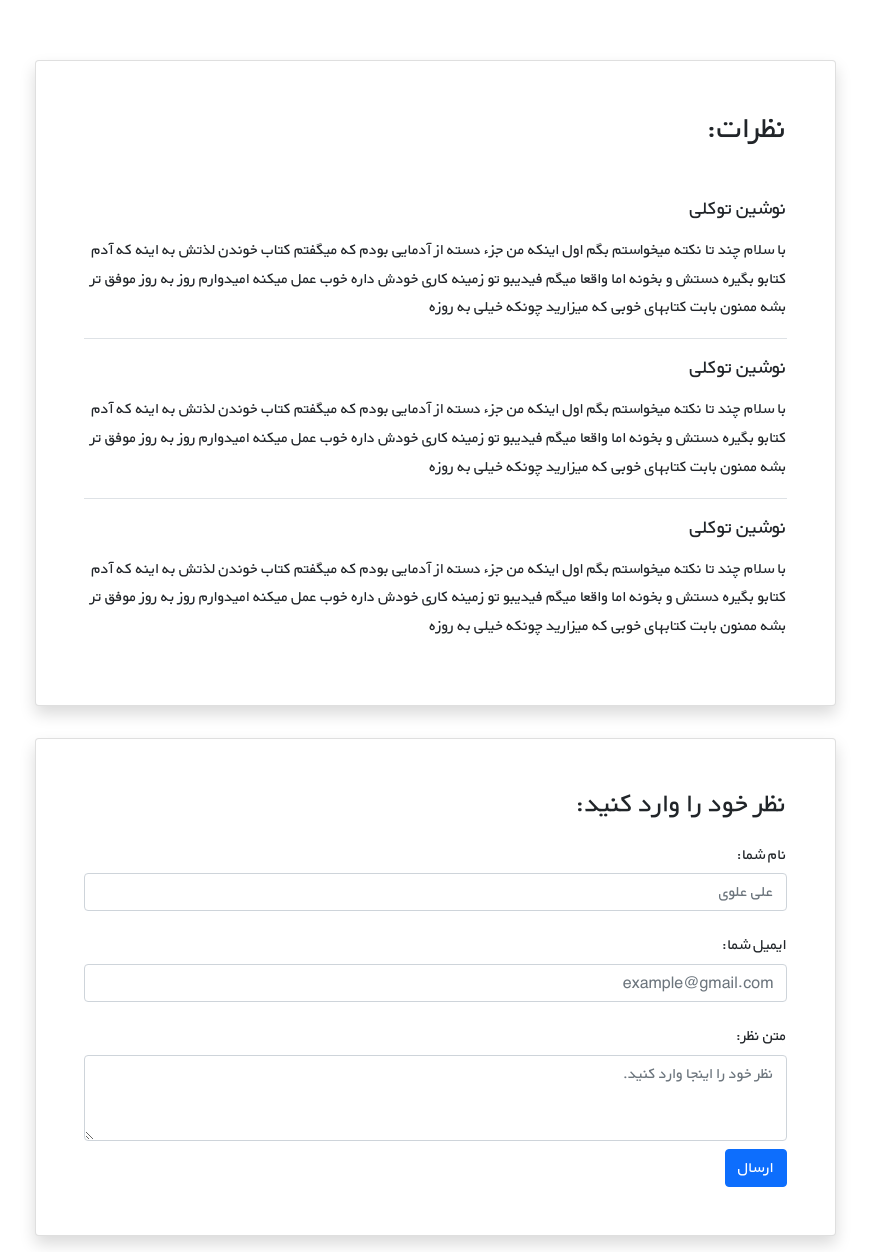
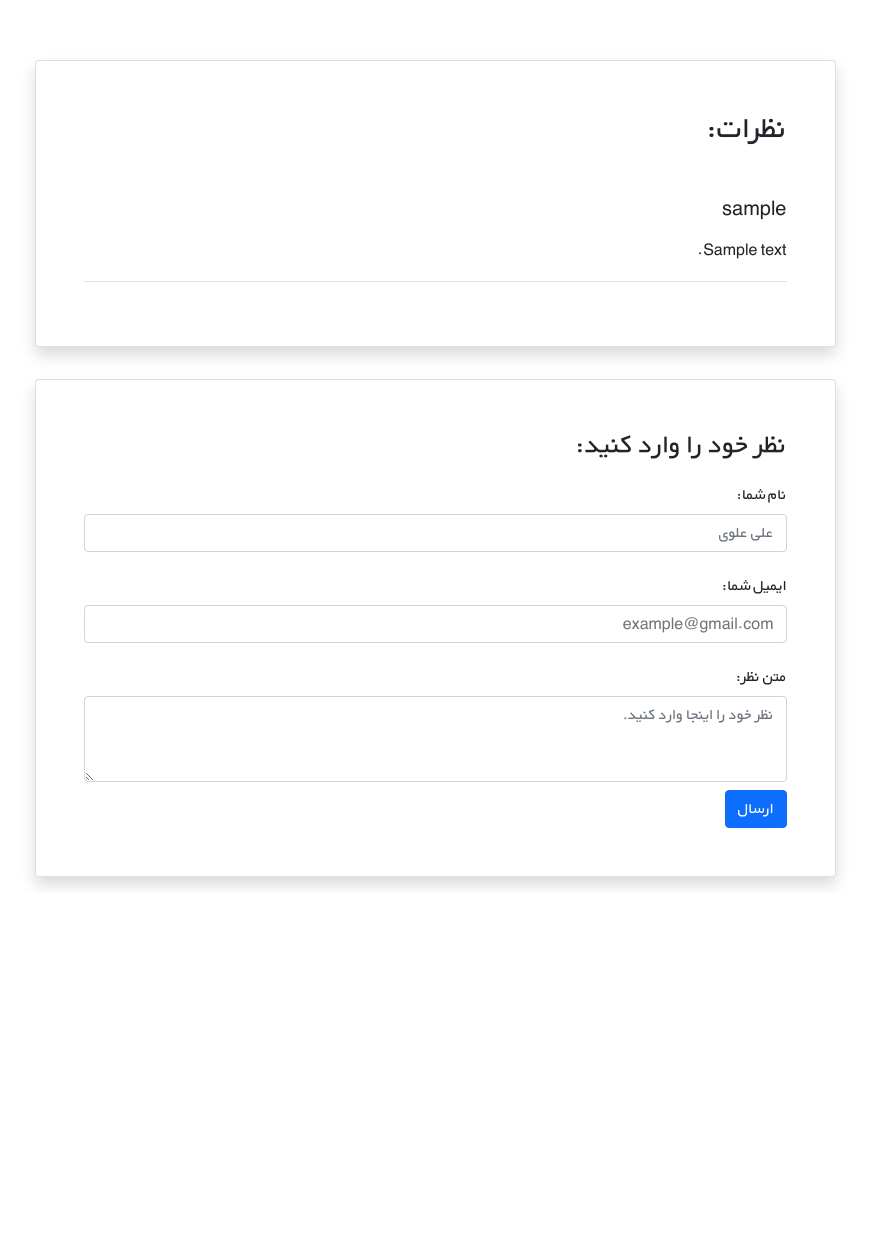
Before and after one commit to realhesam04/BookStore_Project, a Django app: page /books/1/ in a window 1280 px wide. Shown: the part 471-1723 px from the top of the page, without its empty margins (205-1075 px from the left). After the commit the page ends 1359 px from the top, so only its background shows below. Run offline with Django 5.2, Linux system fonts and the light colour scheme; tables that the repository leaves empty hold one stand-in row (values such as "Sample post"); grey boxes marked "Sample" are stand-in pictures.

Commit message:
add comments to template

```diff
--- a/books/templates/book/book_detail.html
+++ b/books/templates/book/book_detail.html
@@ -51,32 +51,12 @@
                     <div class="d-flex justify-content-center">
                         <div class="card shadow my-3 p-5 w-sm-75 w-100">
                             <h2 class="mb-5">نظرات:</h2>
-                            <div class="border-bottom mb-3">
-                                <h5 class="mb-3">نوشین توکلی</h5>
-                                <p>با سلام چند تا نکته میخواستم بگم اول اینکه من جزء دسته از آدمایی بودم که میگفتم کتاب
-                                    خوندن لذتش
-                                    به اینه که آدم کتابو بگیره دستش و بخونه اما واقعا میگم فیدیبو تو زمینه کاری خودش
-                                    داره خوب عمل
-                                    میکنه امیدوارم روز به روز موفق تر بشه ممنون بابت کتابهای خوبی که میزارید چونکه خیلی
-                                    به روزه</p>
-                            </div>
-                            <div class="border-bottom mb-3">
-                                <h5 class="mb-3">نوشین توکلی</h5>
-                                <p>با سلام چند تا نکته میخواستم بگم اول اینکه من جزء دسته از آدمایی بودم که میگفتم کتاب
-                                    خوندن لذتش
-                                    به اینه که آدم کتابو بگیره دستش و بخونه اما واقعا میگم فیدیبو تو زمینه کاری خودش
-                                    داره خوب عمل
-                                    میکنه امیدوارم روز به روز موفق تر بشه ممنون بابت کتابهای خوبی که میزارید چونکه خیلی
-                                    به روزه</p>
-                            </div>
-                            <div>
-                                <h5 class="mb-3">نوشین توکلی</h5>
-                                <p>با سلام چند تا نکته میخواستم بگم اول اینکه من جزء دسته از آدمایی بودم که میگفتم کتاب
-                                    خوندن لذتش
-                                    به اینه که آدم کتابو بگیره دستش و بخونه اما واقعا میگم فیدیبو تو زمینه کاری خودش
-                                    داره خوب عمل
-                                    میکنه امیدوارم روز به روز موفق تر بشه ممنون بابت کتابهای خوبی که میزارید چونکه خیلی
-                                    به روزه</p>
+                                {% for comment in comments %}
+                                    <div class="border-bottom mb-3">
+                                        <h5 class="mb-3">{{ comment.user.username}}</h5>
+                                        <p>{{ comment.text|linebreaks }}</p>
+                                    </div>
+                                {% endfor %}
                             </div>
                         </div>
                     </div>
--- a/books/urls.py
+++ b/books/urls.py
@@ -4,7 +4,8 @@ from . import views
 
 urlpatterns = [
     path('', views.BookListView.as_view(),name='book_list'),
-    path('<int:pk>/',views.BookDetailView.as_view(),name='book_detail'),
+    # path('<int:pk>/',views.BookDetailView.as_view(),name='book_detail'),
+    path('<int:pk>/',views.book_detail_view,name='book_detail'),
     path('create/',views.BookCreateView.as_view(),name='book_create'),
     path('<int:pk>/edit/',views.BookUpdateView.as_view(),name='book_update'),
     path('<int:pk>/delete/',views.BookDeleteView.as_view(),name='book_delete'),
--- a/books/views.py
+++ b/books/views.py
@@ -1,6 +1,7 @@
 from django.shortcuts import render
 from django.views import generic
 from django.urls import reverse_lazy
+from django.shortcuts import get_object_or_404
 
 from .models import Book
 
@@ -12,9 +13,14 @@ class BookListView(generic.ListView):
     context_object_name = 'books'
 
 
-class BookDetailView(generic.DetailView):
-    model = Book
-    template_name = 'book/book_detail.html'
+# class BookDetailView(generic.DetailView):
+#     model = Book
+#     template_name = 'book/book_detail.html'
+def book_detail_view(request, pk):
+    book = get_object_or_404(Book, pk=pk)
+    book_comments = book.comments.all()
+
+    return render(request, 'book/book_detail.html', {'book': book, 'comments': book_comments})
 
 
 class BookCreateView(generic.CreateView):
```
